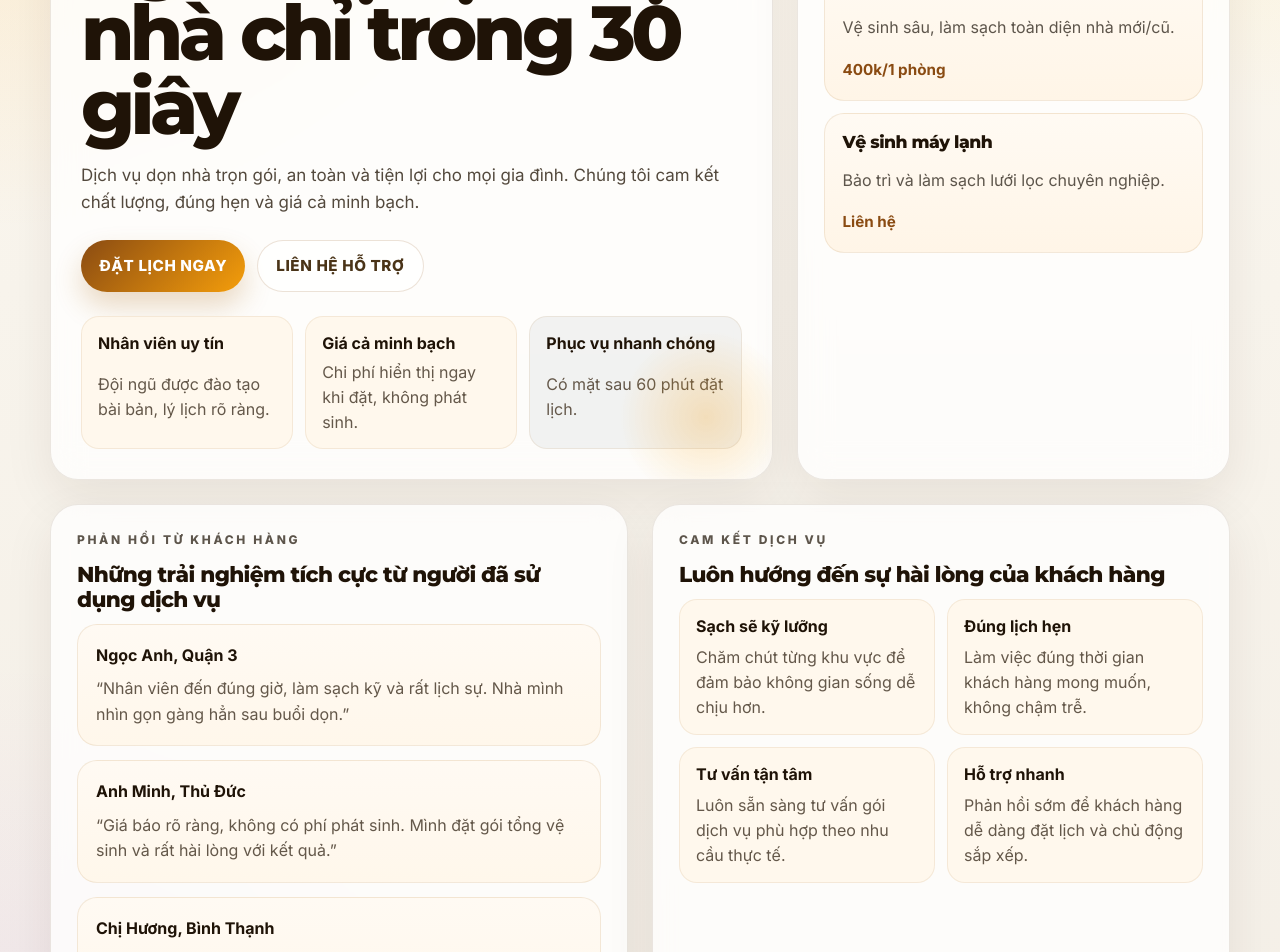
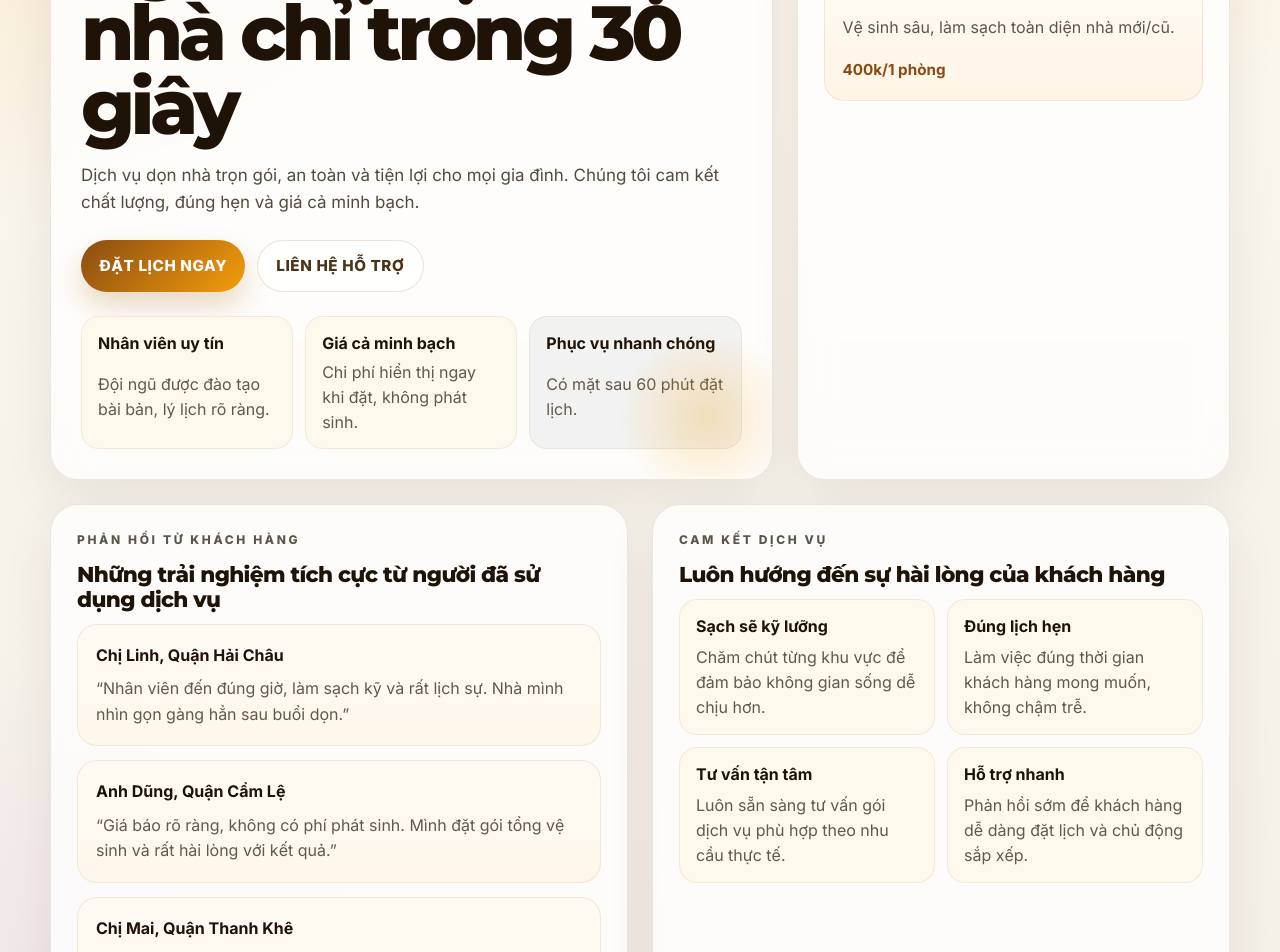
Before and after one commit to tai75/BTLDevOps, a React (Vite) app in the folder frontend/: page / in a window 1280 px wide. Shown: the part 400-1352 px from the top of the page. Built offline with nearby package versions, Linux system fonts and the light colour scheme.

Commit message:
feat(frontend): cập nhật testimonials sang Đà Nẵng, bỏ dịch vụ máy lạnh, xóa bản đồ, hardcode gói dịch vụ

```diff
--- a/frontend/src/pages/Booking.tsx
+++ b/frontend/src/pages/Booking.tsx
@@ -1,4 +1,4 @@
-import { useEffect, useState } from 'react'
+import { useState } from 'react'
 
 type ServicePackage = {
   id: number
@@ -21,22 +21,12 @@ export default function Booking() {
     numberOfRooms: '1',
     notes: '',
   })
-  const [services, setServices] = useState<ServicePackage[]>([])
   const [message, setMessage] = useState('')
 
-  useEffect(() => {
-    async function load() {
-      if (!apiBaseUrl) return
-      try {
-        const r = await fetch(`${apiBaseUrl}/api/services`)
-        const j = await r.json()
-        setServices(j.data ?? [])
-      } catch {
-        // ignore
-      }
-    }
-    void load()
-  }, [apiBaseUrl])
+  const services: ServicePackage[] = [
+    { id: 1, package_name: 'Gói cơ bản - 200k/1 phòng', description: 'Quét dọn, lau chùi cơ bản', duration_minutes: 60, base_price: '200000' },
+    { id: 2, package_name: 'Gói tiêu chuẩn - 400k/1 phòng', description: 'Vệ sinh sâu, làm sạch toàn diện', duration_minutes: 120, base_price: '400000' },
+  ]
 
   function handleChange(e: React.ChangeEvent<HTMLInputElement | HTMLSelectElement | HTMLTextAreaElement>) {
     const { name, value } = e.target
--- a/frontend/src/pages/Contact.tsx
+++ b/frontend/src/pages/Contact.tsx
@@ -26,19 +26,6 @@ export default function Contact() {
 
       <div className="contact-stack">
         <div className="page-card">
-          <p className="eyebrow">Bản đồ văn phòng</p>
-          <h2>Vị trí hỗ trợ khách hàng</h2>
-          <figure className="map-card">
-            <img
-              className="map-image"
-              src="https://placehold.co/800x450/e8d5c4/8a4b12?text=Văn+phòng+BTL+Clean,+Đà+Nẵng"
-              alt="Bản đồ vị trí văn phòng BTL Clean tại Đà Nẵng"
-            />
-            <figcaption>Văn phòng tiếp nhận và hỗ trợ khách hàng của BTL Clean.</figcaption>
-          </figure>
-        </div>
-
-        <div className="page-card">
           <p className="eyebrow">Gửi lời nhắn nhanh</p>
           <h2>Nhận phản hồi trong thời gian sớm nhất</h2>
           <form className="quick-message-form">
--- a/frontend/src/pages/Home.tsx
+++ b/frontend/src/pages/Home.tsx
@@ -56,13 +56,7 @@ export default function Home() {
                   <strong className="service-price">400k/1 phòng</strong>
                 </div>
               </div>
-              <div className="service-card">
-                <div>
-                  <h3>Vệ sinh máy lạnh</h3>
-                  <p>Bảo trì và làm sạch lưới lọc chuyên nghiệp.</p>
-                  <strong className="service-price">Liên hệ</strong>
-                </div>
-              </div>
+
             </div>
           </div>
         </aside>
@@ -74,21 +68,21 @@ export default function Home() {
           <h2>Những trải nghiệm tích cực từ người đã sử dụng dịch vụ</h2>
           <div className="testimonial-list">
             <div className="testimonial-item">
-              <strong>Ngọc Anh, Quận 3</strong>
+              <strong>Chị Linh, Quận Hải Châu</strong>
               <span>
                 “Nhân viên đến đúng giờ, làm sạch kỹ và rất lịch sự. Nhà mình nhìn gọn gàng hẳn sau buổi
                 dọn.”
               </span>
             </div>
             <div className="testimonial-item">
-              <strong>Anh Minh, Thủ Đức</strong>
+              <strong>Anh Dũng, Quận Cẩm Lệ</strong>
               <span>
                 “Giá báo rõ ràng, không có phí phát sinh. Mình đặt gói tổng vệ sinh và rất hài lòng với kết
                 quả.”
               </span>
             </div>
             <div className="testimonial-item">
-              <strong>Chị Hương, Bình Thạnh</strong>
+              <strong>Chị Mai, Quận Thanh Khê</strong>
               <span>
                 “Dịch vụ nhanh, gọn và chuyên nghiệp. Đặt lịch buổi sáng thì chiều đã có người tới hỗ trợ
                 rất tiện.”
```
